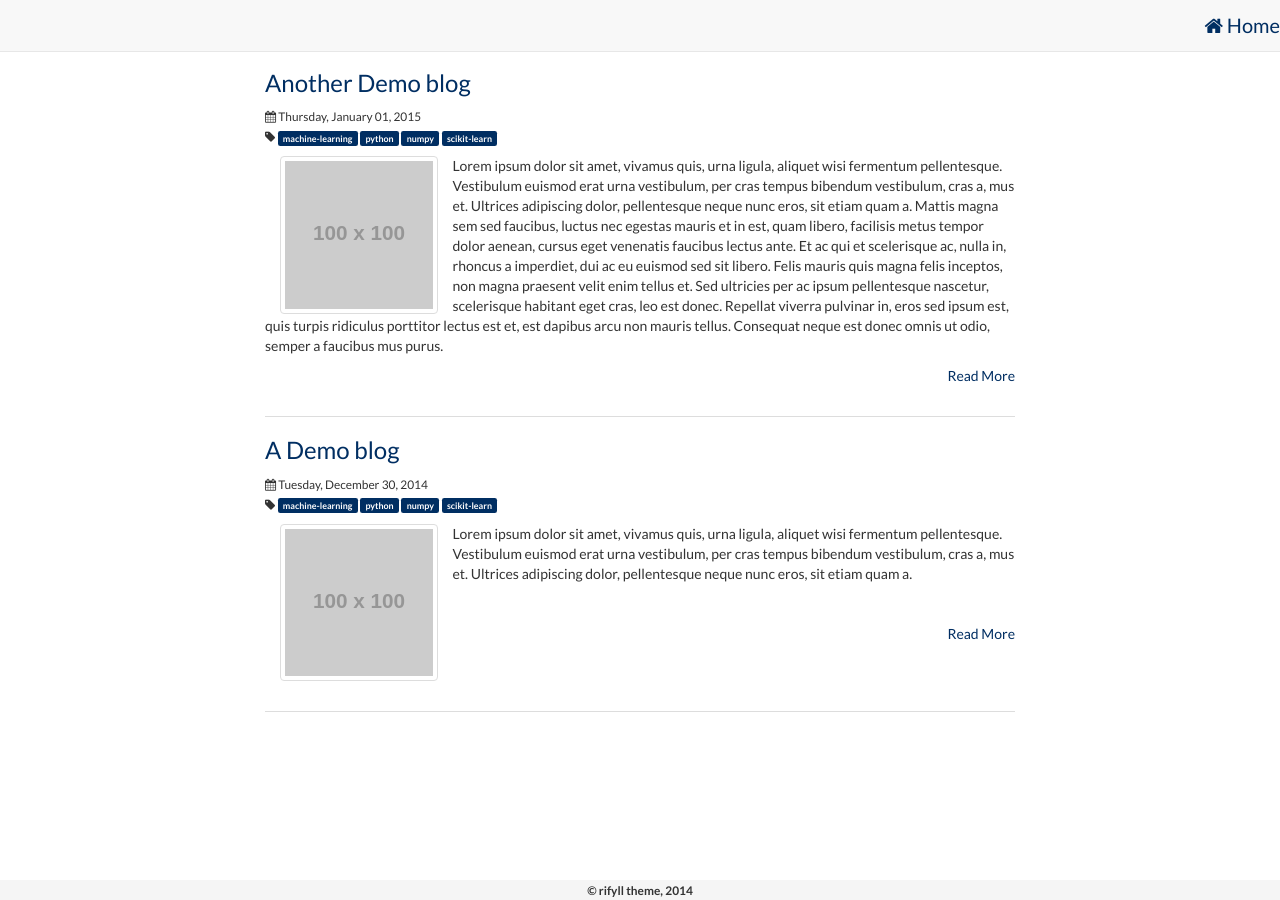
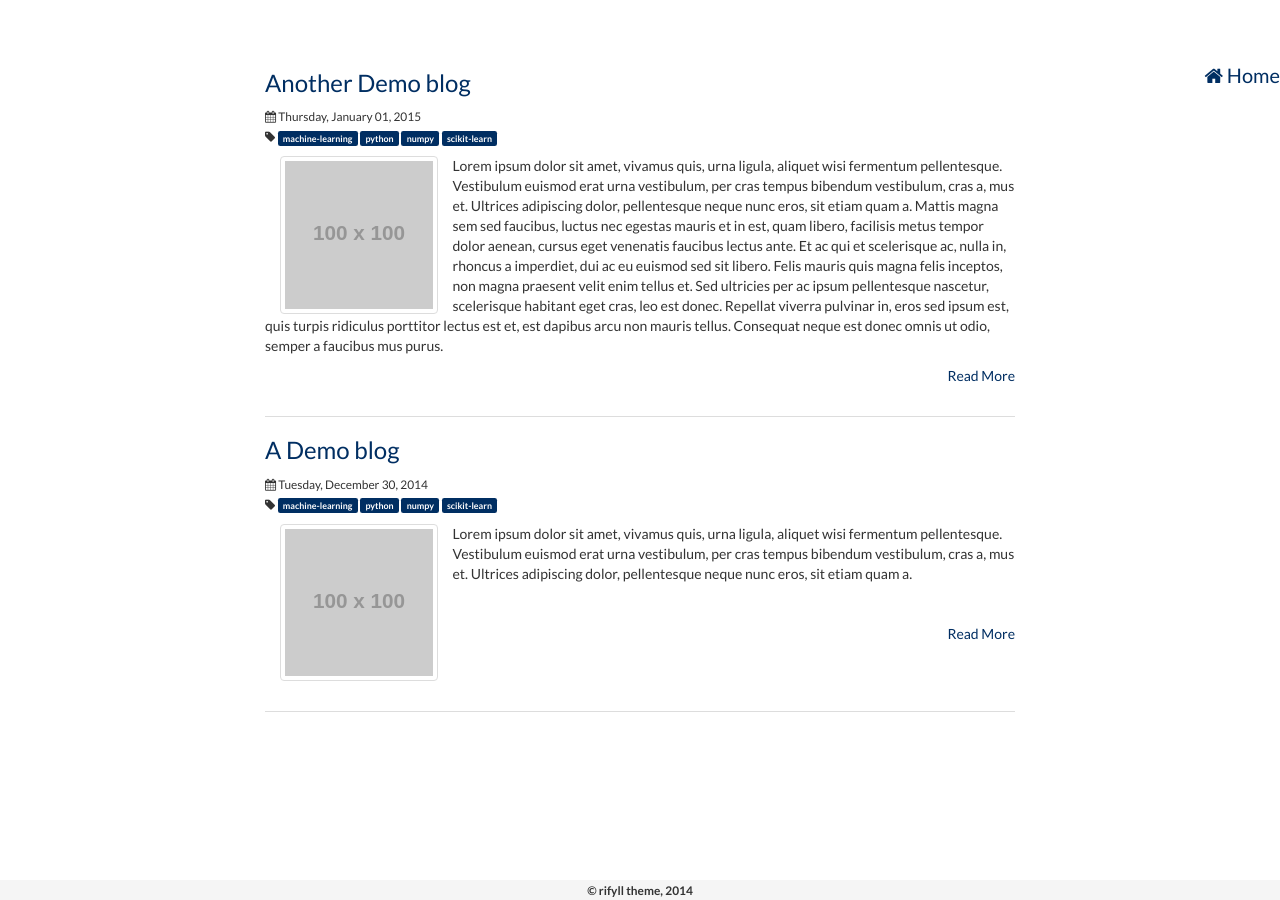
Before and after one commit to vadzim-pro/blog, a Jekyll site: the page built from index.html, in a window 1280 px wide. Built offline with Jekyll 4.4.1, drawn with Linux system fonts in a browser that asks for light colours; nearby versions of some CDN libraries.

Commit message:
Update header.html

```diff
--- a/_includes/header.html
+++ b/_includes/header.html
@@ -1,7 +1,4 @@
 <header>
-  <nav class="navbar navbar-default navbar-fixed-top" role="navigation">
-
-      <div class="collapse navbar-collapse" id="navbar">
 
         <ul id="main-menu" class="nav navbar-nav navbar-right">
 
@@ -12,10 +9,5 @@
           {% endfor %}
 
         </ul>
-      </div>
-      <!-- /.navbar-collapse -->
-    </div>
-    <!-- /.container-fluid -->
-  </nav>
 
 </header>
```
